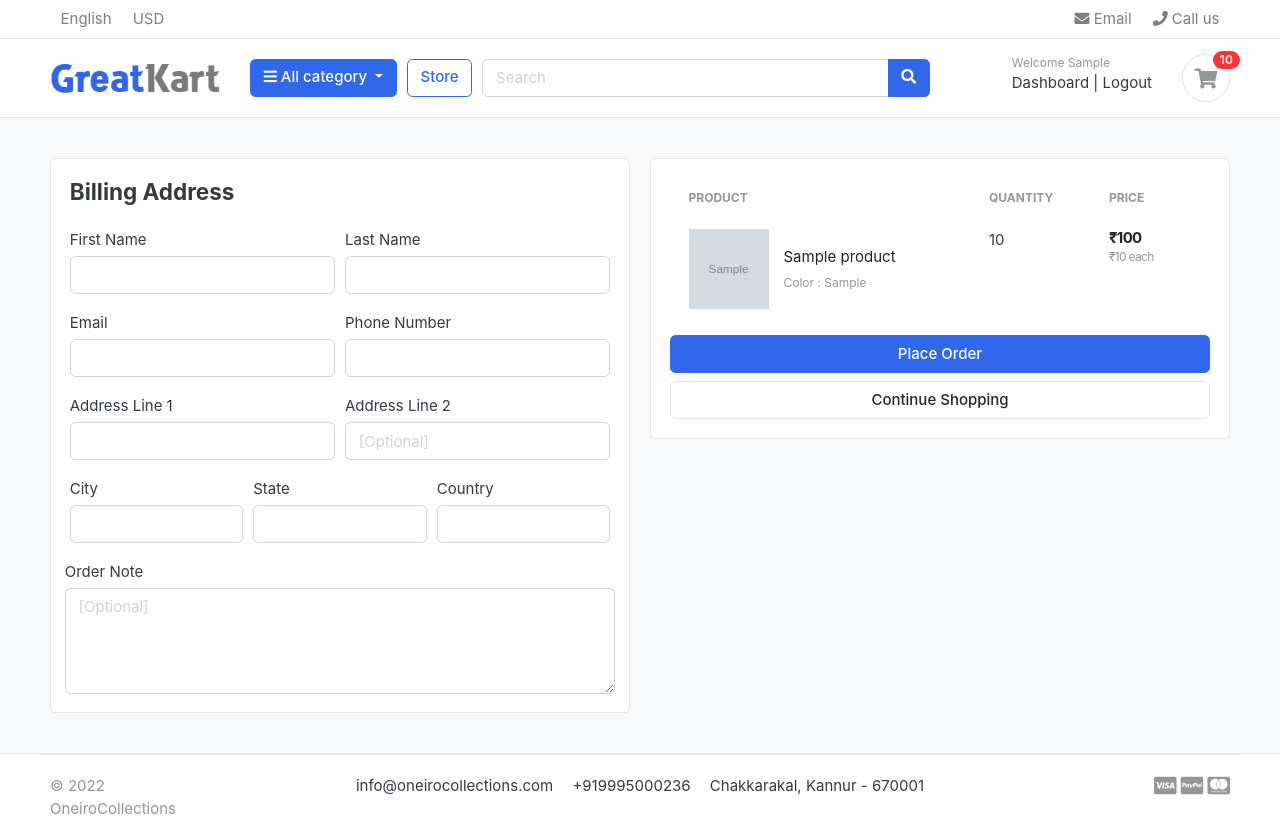
After one commit to sayoojsushand/oneriocollections-django, a Django app: page /cart/checkout/ in a window 1280 px wide. The commit adds this page. Run offline with Django 3.2, Linux system fonts and the light colour scheme; a user stored in the database is signed in; tables that the repository leaves empty hold one stand-in row (values such as "Sample post"); grey boxes marked "Sample" are stand-in pictures; some libraries are stand-ins or nearby versions; some web fonts are replaced.

Commit message:
fourth commit

```diff
--- a/carts/context_processors.py
+++ b/carts/context_processors.py
@@ -8,7 +8,10 @@ def counter(request):
     else:
         try:
             cart = Cart.objects.filter(cart_id=_cart_id(request))
-            cart_items = CartItem.objects.all().filter(cart=cart[:1])
+            if request.user.is_authenticated:
+                cart_items = CartItem.objects.all().filter(user=request.user)
+            else:
+                cart_items = CartItem.objects.all().filter(cart=cart[:1])
             for cart_item in cart_items:
                 cart_count += cart_item.quantity
         except Cart.DoesNotExist:
--- a/carts/models.py
+++ b/carts/models.py
@@ -1,5 +1,6 @@
 from django.db import models
 from store.models import Product, Variation
+from accounts.models import Account
 
 # Create your models here.
 
@@ -11,9 +12,10 @@ class Cart(models.Model):
         return self.cart_id
 
 class CartItem(models.Model):
+    user = models.ForeignKey(Account, on_delete=models.CASCADE, null=True)
     product = models.ForeignKey(Product, on_delete=models.CASCADE)
     variations = models.ManyToManyField(Variation, blank=True)
-    cart = models.ForeignKey(Cart, on_delete=models.CASCADE)
+    cart = models.ForeignKey(Cart, on_delete=models.CASCADE, null=True)
     quantity = models.IntegerField()
     is_active = models.BooleanField(default=True)
 
--- a/carts/urls.py
+++ b/carts/urls.py
@@ -6,4 +6,5 @@ urlpatterns = [
     path('add_cart/<int:product_id>/', views.add_cart, name='add_cart'),
     path('remove_cart/<int:product_id>/<int:cart_item_id>/', views.remove_cart, name='remove_cart'),
     path('remove_cart_item/<int:product_id>/<int:cart_item_id>/', views.remove_cart_item, name='remove_cart_item'),
+    path('checkout/', views.checkout, name='checkout'),
 ]
--- a/carts/views.py
+++ b/carts/views.py
@@ -3,74 +3,125 @@ from store.models import Product, Variation
 from .models import Cart, CartItem
 from django.http import HttpResponse
 from django.core.exceptions import ObjectDoesNotExist
+from django.contrib.auth.decorators import login_required
 
 # Create your views here.
 
 def _cart_id(request):
     cart = request.session.session_key
     if not cart:
-        cart = request.session.create
+        cart = request.session.create()
     return cart
 
 def add_cart(request, product_id):
+    current_user = request.user
     product = Product.objects.get(id=product_id)
-    product_variation= []
-    if request.method == 'POST':
-        for item in request.POST:
-            key = item
-            value = request.POST[key]
+    if current_user.is_authenticated:
+        product_variation= []
+        if request.method == 'POST':
+            for item in request.POST:
+                key = item
+                value = request.POST[key]
 
-            try:
-                variation = Variation.objects.get(product=product, variation_category__iexact=key, variation_value__iexact=value)
-                product_variation.append(variation)
-            except:
-                pass
-    try:
-        cart = Cart.objects.get(cart_id=_cart_id(request))
-    except Cart.DoesNotExist:
-        cart = Cart.objects.create(
-            cart_id = _cart_id(request)
-        )
-    cart.save()
+                try:
+                    variation = Variation.objects.get(product=product, variation_category__iexact=key, variation_value__iexact=value)
+                    product_variation.append(variation)
+                except:
+                    pass
 
-    is_cart_item_exists = CartItem.objects.filter(product=product, cart=cart).exists()
-    if is_cart_item_exists:
-        cart_item = CartItem.objects.filter(product=product, cart=cart)
-        ex_var_list = []
-        id = []
-        for item in cart_item:
-            existing_variation = item.variations.all()
-            ex_var_list.append(list(existing_variation))
-            id.append(item.id)
-        if product_variation in ex_var_list:
-            index = ex_var_list.index(product_variation)
-            item_id = id[index]
-            item = CartItem.objects.get(product=product, id=item_id)
-            item.quantity += 1
-            item.save()
+        is_cart_item_exists = CartItem.objects.filter(product=product, user=current_user).exists()
+        if is_cart_item_exists:
+            cart_item = CartItem.objects.filter(product=product, user=current_user)
+            ex_var_list = []
+            id = []
+            for item in cart_item:
+                existing_variation = item.variations.all()
+                ex_var_list.append(list(existing_variation))
+                id.append(item.id)
+            if product_variation in ex_var_list:
+                index = ex_var_list.index(product_variation)
+                item_id = id[index]
+                item = CartItem.objects.get(product=product, id=item_id)
+                item.quantity += 1
+                item.save()
+            else:
+                item = CartItem.objects.create(product=product, quantity=1, user=current_user)
+                if len(product_variation) > 0:
+                    item.variations.clear()
+                    item.variations.add(*product_variation)
+                item.save()
         else:
-            item = CartItem.objects.create(product=product, quantity=1, cart=cart)
+            cart_item = CartItem.objects.create(
+                product = product,
+                quantity = 1,
+                user=current_user,
+            )
             if len(product_variation) > 0:
-                item.variations.clear()
-                item.variations.add(*product_variation)
-            item.save()
+                cart_item.variations.clear()
+                cart_item.variations.add(*product_variation)
+            cart_item.save()
+        return redirect('cart')
     else:
-        cart_item = CartItem.objects.create(
-            product = product,
-            quantity = 1,
-            cart = cart,
-        )
-        if len(product_variation) > 0:
-            cart_item.variations.clear()
-            cart_item.variations.add(*product_variation)
-        cart_item.save()
-    return redirect('cart')
+        product_variation= []
+        if request.method == 'POST':
+            for item in request.POST:
+                key = item
+                value = request.POST[key]
+
+                try:
+                    variation = Variation.objects.get(product=product, variation_category__iexact=key, variation_value__iexact=value)
+                    product_variation.append(variation)
+                except:
+                    pass
+        try:
+            cart = Cart.objects.get(cart_id=_cart_id(request))
+        except Cart.DoesNotExist:
+            cart = Cart.objects.create(
+                cart_id = _cart_id(request)
+            )
+        cart.save()
+
+        is_cart_item_exists = CartItem.objects.filter(product=product, cart=cart).exists()
+        if is_cart_item_exists:
+            cart_item = CartItem.objects.filter(product=product, cart=cart)
+            ex_var_list = []
+            id = []
+            for item in cart_item:
+                existing_variation = item.variations.all()
+                ex_var_list.append(list(existing_variation))
+                id.append(item.id)
+            if product_variation in ex_var_list:
+                index = ex_var_list.index(product_variation)
+                item_id = id[index]
+                item = CartItem.objects.get(product=product, id=item_id)
+                item.quantity += 1
+                item.save()
+            else:
+                item = CartItem.objects.create(product=product, quantity=1, cart=cart)
+                if len(product_variation) > 0:
+                    item.variations.clear()
+                    item.variations.add(*product_variation)
+                item.save()
+        else:
+            cart_item = CartItem.objects.create(
+                product = product,
+                quantity = 1,
+                cart = cart,
+            )
+            if len(product_variation) > 0:
+                cart_item.variations.clear()
+                cart_item.variations.add(*product_variation)
+            cart_item.save()
+        return redirect('cart')
 
 def remove_cart(request, product_id, cart_item_id):
-    cart = Cart.objects.get(cart_id=_cart_id(request))
     product = get_object_or_404(Product,id=product_id)
     try:
-        cart_item = CartItem.objects.get(product=product, cart=cart, id=cart_item_id)
+        if request.user.is_authenticated:
+            cart_item = CartItem.objects.get(product=product, user=request.user, id=cart_item_id)
+        else:
+            cart = Cart.objects.get(cart_id=_cart_id(request))
+            cart_item = CartItem.objects.get(product=product, cart=cart, id=cart_item_id)
         if cart_item.quantity > 1:
             cart_item.quantity -= 1
             cart_item.save()
@@ -81,9 +132,12 @@ def remove_cart(request, product_id, cart_item_id):
     return redirect('cart')
 
 def remove_cart_item(request, product_id, cart_item_id):
-    cart = Cart.objects.get(cart_id=_cart_id(request))
     product = get_object_or_404(Product, id=product_id)
-    cart_item = CartItem.objects.get(product=product, cart=cart, id=cart_item_id)
+    if request.user.is_authenticated:
+        cart_item = CartItem.objects.get(product=product, user=request.user, id=cart_item_id)
+    else:
+        cart = Cart.objects.get(cart_id=_cart_id(request))
+        cart_item = CartItem.objects.get(product=product, cart=cart, id=cart_item_id)
     cart_item.delete()
     return redirect('cart')
 
@@ -91,8 +145,11 @@ def cart(request, total=0, quantity=0, cart_items=None):
     try:
         tax = 0
         grand_total = 0
-        cart = Cart.objects.get(cart_id=_cart_id(request))
-        cart_items = CartItem.objects.filter(cart=cart, is_active=True)
+        if request.user.is_authenticated:
+            cart_items = CartItem.objects.filter(user=request.user, is_active=True)
+        else:
+            cart = Cart.objects.get(cart_id=_cart_id(request))
+            cart_items = CartItem.objects.filter(cart=cart, is_active=True)
         for cart_item in cart_items:
             total += (cart_item.product.Price * cart_item.quantity)
             quantity += cart_item.quantity
@@ -109,3 +166,30 @@ def cart(request, total=0, quantity=0, cart_items=None):
         'grand_total':grand_total,
     }
     return render(request, 'store/cart.html', context)
+
+@login_required(login_url='login')
+def checkout(request, total=0, quantity=0, cart_items=None):
+    try:
+        tax = 0
+        grand_total = 0
+        if request.user.is_authenticated:
+            cart_items = CartItem.objects.filter(user=request.user, is_active=True)
+        else:
+            cart = Cart.objects.get(cart_id=_cart_id(request))
+            cart_items = CartItem.objects.filter(cart=cart, is_active=True)
+        for cart_item in cart_items:
+            total += (cart_item.product.Price * cart_item.quantity)
+            quantity += cart_item.quantity
+        tax = (5 * total) / 100
+        grand_total = total + tax
+    except ObjectDoesNotExist:
+        pass
+
+    context = {
+        'total':total,
+        'quantity':quantity,
+        'cart_items':cart_items,
+        'tax':tax,
+        'grand_total':grand_total,
+    }
+    return render(request, 'store/checkout.html', context)
--- a/templates/store/cart.html
+++ b/templates/store/cart.html
@@ -111,7 +111,7 @@
                 <p class="text-center mb-3">
                     <img src="{% static './images/misc/payments.png' %}" height="26">
                 </p>
-                <a href="./place-order.html" class="btn btn-primary btn-block"> Checkout </a>
+                <a href="{% url 'checkout' %}" class="btn btn-primary btn-block"> Checkout </a>
                 <a href="{% url 'store' %}" class="btn btn-light btn-block">Continue Shopping</a>
             </div> <!-- card-body.// -->
             </div> <!-- card.// -->
--- /dev/null
+++ b/templates/store/checkout.html
@@ -0,0 +1,141 @@
+{% extends 'base.html' %}
+{% load static %}
+
+
+{% block content %}
+<section class="section-content padding-y bg">
+    <div class="container">
+
+    <!-- ============================ COMPONENT 1 ================================= -->
+
+
+
+
+    <div class="row">
+        <aside class="col-lg-6">
+    <div class="card">
+        <div class="card-body">
+            <h4 class="card-title mb-4">Billing Address</h4>
+            <form action="" method="POST">
+                {% csrf_token %}
+                <div class="form-row">
+                    <div class="col form-group">
+                        <label for="">First Name</label>
+                        <input type="text" name="first_name" class="form-control" required>
+                    </div>
+                    <div class="col form-group">
+                        <label for="">Last Name</label>
+                        <input type="text" name="last_name" class="form-control" required>
+                    </div>
+                </div>
+                <div class="form-row">
+                    <div class="col form-group">
+                        <label for="">Email</label>
+                        <input type="email" name="email" class="form-control" required>
+                    </div>
+                    <div class="col form-group">
+                        <label for="">Phone Number</label>
+                        <input type="text" name="phone_number" class="form-control" required>
+                    </div>
+                </div>
+                <div class="form-row">
+                    <div class="col form-group">
+                        <label for="">Address Line 1</label>
+                        <input type="text" name="address_line_1" class="form-control" required>
+                    </div>
+                    <div class="col form-group">
+                        <label for="">Address Line 2</label>
+                        <input type="text" name="address_line_2" class="form-control" placeholder="[Optional]">
+                    </div>
+                </div>
+                <div class="form-row">
+                    <div class="col form-group">
+                        <label for="">City</label>
+                        <input type="text" name="city" class="form-control" required>
+                    </div>
+                    <div class="col form-group">
+                        <label for="">State</label>
+                        <input type="text" name="state" class="form-control" required>
+                    </div>
+                    <div class="col form-group">
+                        <label for="">Country</label>
+                        <input type="text" name="country" class="form-control" required>
+                    </div>
+                </div>
+                <div class="form-row">
+                        <label for="">Order Note</label>
+                        <textarea name="order_note" rows="4" placeholder="[Optional]" class="form-control"></textarea>
+                </div>
+
+        </div>
+    </div> <!-- card.// -->
+
+        </aside> <!-- col.// -->
+        <aside class="col-lg-6">
+
+            <div class="card">
+            <div class="card-body">
+                <table class="table table-borderless table-shopping-cart">
+                    <thead class="text-muted">
+                    <tr class="small text-uppercase">
+                      <th scope="col">Product</th>
+                      <th scope="col" width="120">Quantity</th>
+                      <th scope="col" width="120">Price</th>
+                    </tr>
+                    </thead>
+                    <tbody>
+
+                    {% for cart_item in cart_items %}
+
+                    <tr>
+                        <td>
+                            <figure class="itemside align-items-center">
+                                <div class="aside"><img src="{{ cart_item.product.Image.url }}" class="img-sm"></div>
+                                <figcaption class="info">
+                                    <a href="{{ cart_item.product.get_url }}" class="title text-dark">{{ cart_item.product.Name }}</a>
+                                    <p class="text-muted small">
+
+                                        {% if cart_item.variations.all %}
+                                            {% for item in cart_item.variations.all %}
+                                                {{ item.variation_category | capfirst }} : {{ item.variation_value | capfirst }} <br>
+                                            {% endfor %}
+                                        {% endif %}
+
+                                    </p>
+                                </figcaption>
+                            </figure>
+                        </td>
+                        <td>
+                            <label for="" class="">{{ cart_item.quantity }}</label>
+                        </td>
+                        <td>
+                            <div class="price-wrap">
+                                <var class="price">₹{{ cart_item.sub_total }}</var>
+                                <small class="text-muted">₹{{ cart_item.product.Price }} each </small>
+                            </div> <!-- price-wrap .// -->
+                        </td>
+                    </tr>
+
+                    {% endfor %}
+
+                    </tbody>
+                    </table>
+                <button type="submit" name='submit' class="btn btn-primary btn-block">Place Order</button>
+                <a href="{% url 'store' %}" class="btn btn-light btn-block">Continue Shopping</a>
+            </form>
+            </div> <!-- card-body.// -->
+            </div> <!-- card.// -->
+
+
+    </aside> <!-- col.// -->
+
+
+    </div> <!-- row.// -->
+
+
+    <!-- ============================ COMPONENT 1 END .// ================================= -->
+
+    </div> <!-- container .//  -->
+    </section>
+    <!-- ========================= SECTION CONTENT END// ========================= -->
+{% endblock content %}
```
Also changed, not shown: accounts/views.py (+43 -1 lines), carts/migrations/0003_auto_20220131_1031.py (added).
